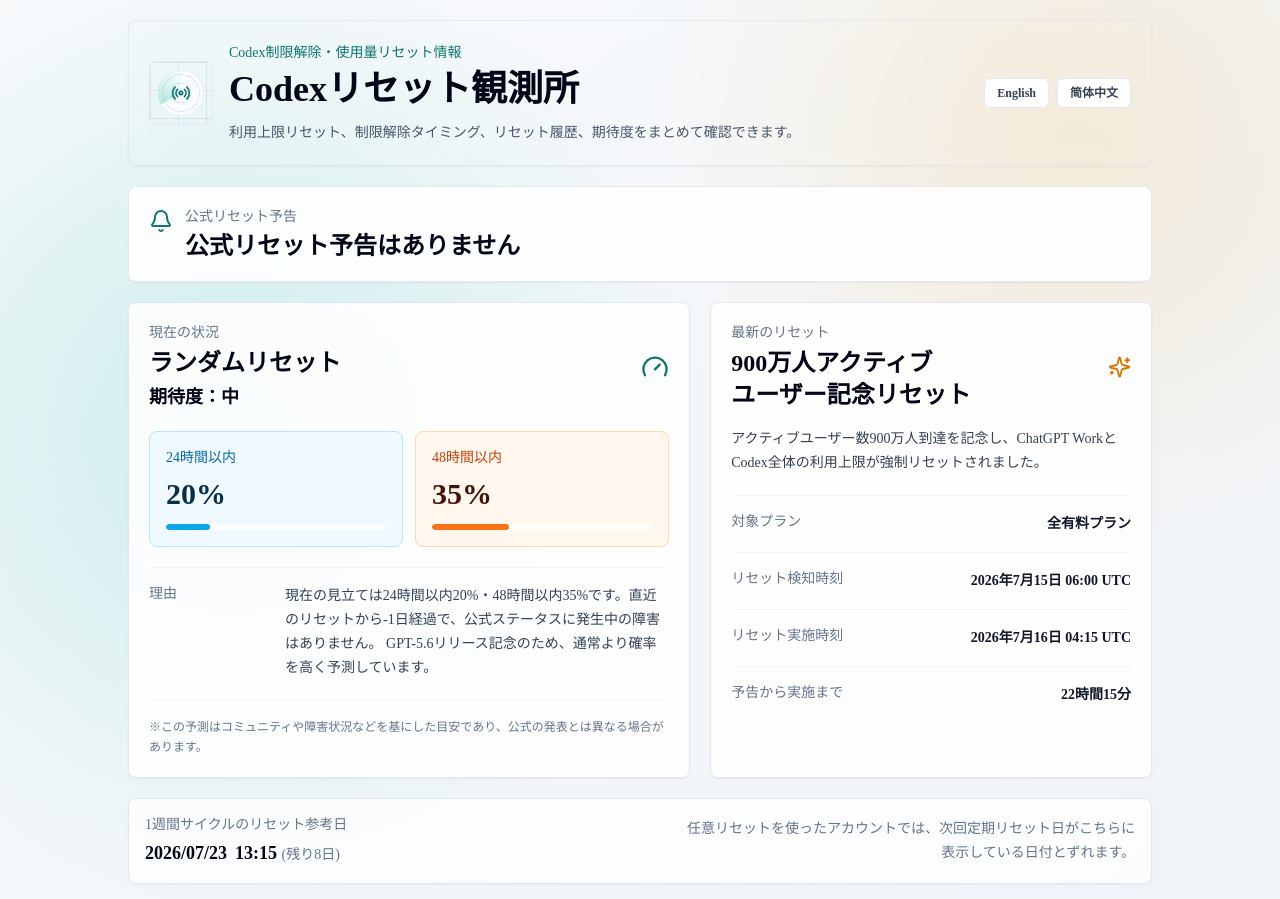
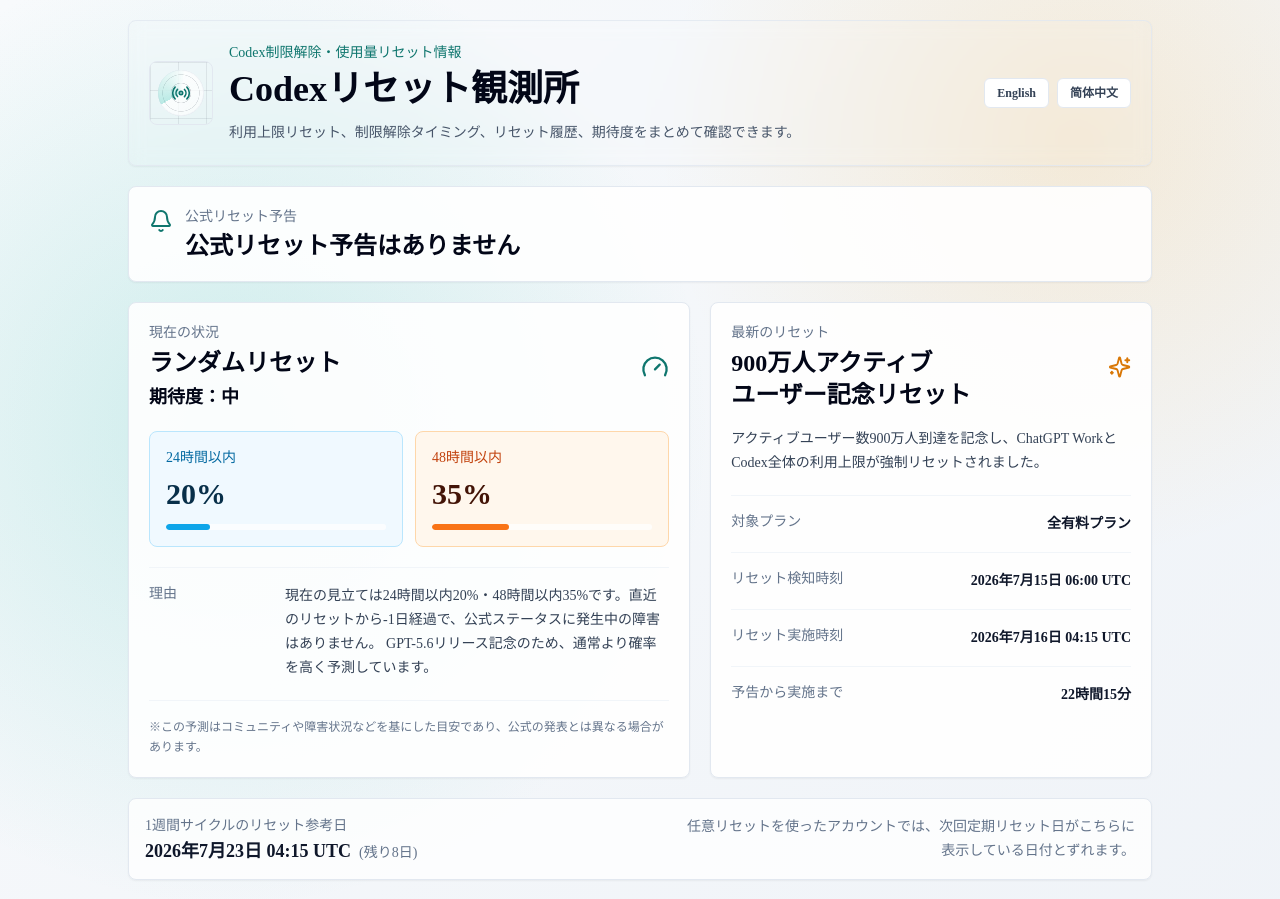
Before and after one commit to gussuri/codex-reset-observatory, a Next.js app: page / in a window 1280 px wide. Shown: the top 899 px of the page. Built offline with nearby package versions, Linux system fonts and the light colour scheme; no server answers.

Commit message:
feat(forecast): enable full client-side timezone localization for the 1-week regular reset reference date

```diff
--- a/components/RadarDashboard.tsx
+++ b/components/RadarDashboard.tsx
@@ -305,14 +305,8 @@ export function RadarDashboard({
               <p className="text-sm font-medium text-slate-500">
                 {translateUI("weeklyResetRef", locale)}
               </p>
-              <h2 className="mt-1 text-lg font-semibold text-slate-950">
-                {viewModel.regularResetForecast.date}
-                {viewModel.regularResetForecast.time ? (
-                  <span className="ml-2">
-                    {viewModel.regularResetForecast.time}
-                  </span>
-                ) : null}
-                {" "}
+              <h2 className="mt-1 text-lg font-semibold text-slate-950 flex flex-wrap items-baseline gap-2">
+                <LocalizedDateTime value={viewModel.regularResetForecast.expectedAt} locale={locale} />
                 <span className="text-sm font-medium text-slate-500">
                   ({viewModel.regularResetForecast.remaining})
                 </span>
```
